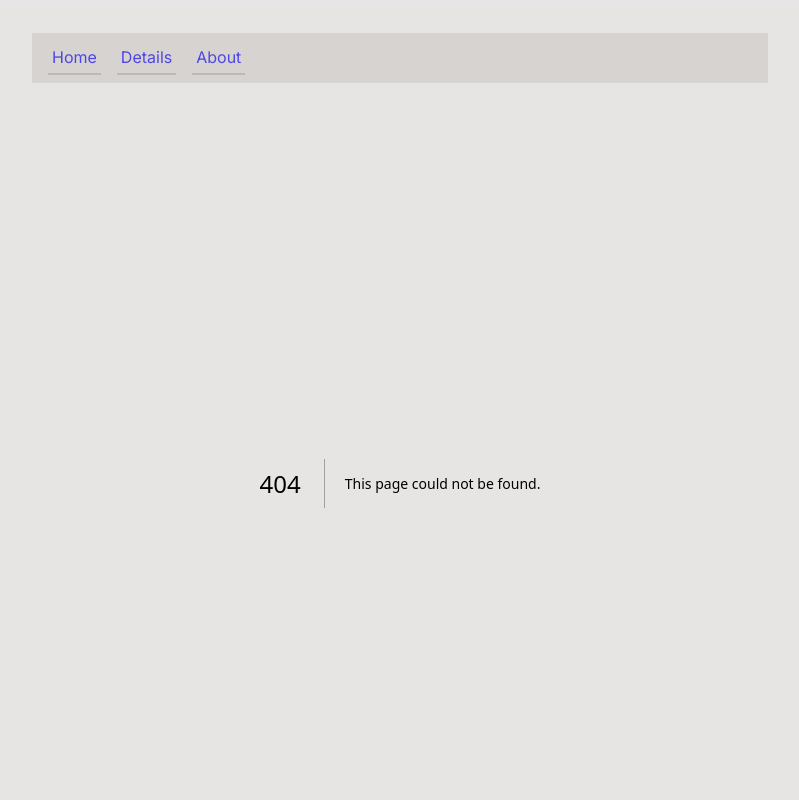
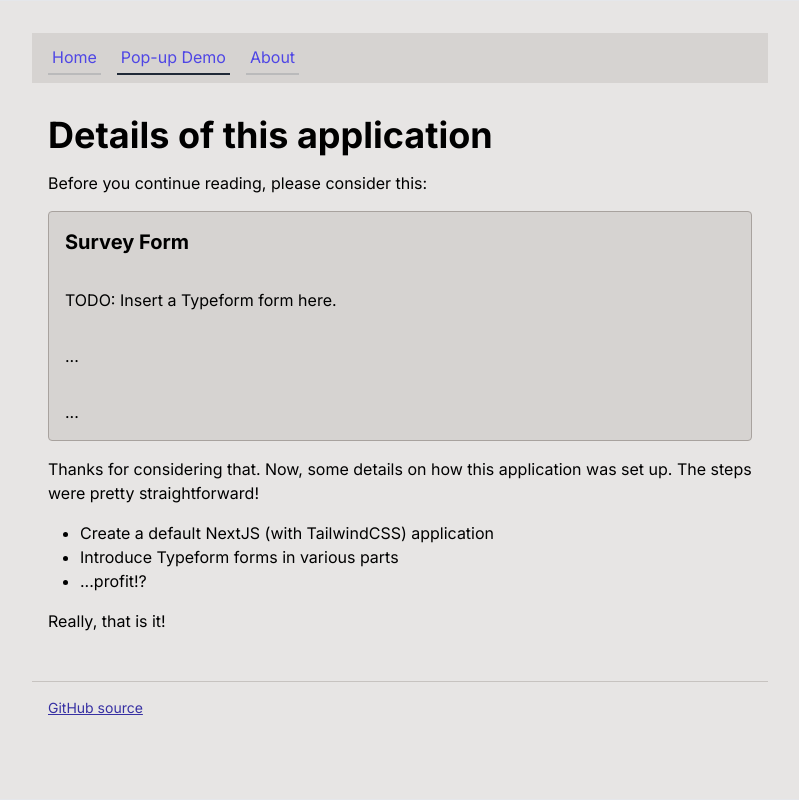
Before and after one commit to jeroenheijmans/sample-nextjs-with-typeform, a Next.js app: page /pop-up-demo in a window 1280 px wide. Before the commit this address had no page. Shown: the top 800 px of the page, without its empty margins (240-1039 px from the left). Built offline with nearby package versions, Linux system fonts and the light colour scheme.

Commit message:
Tweak menu structure

```diff
--- a/src/app/components/nav-bar.tsx
+++ b/src/app/components/nav-bar.tsx
@@ -18,10 +18,10 @@ export default function NavBar() {
         Home
       </Link>
       <Link
-        className={`${navLinkStyle} ${pathname === '/details' ? 'border-gray-800/100' : ''}`}
-        href='/details'
+        className={`${navLinkStyle} ${pathname === '/pop-up-demo' ? 'border-gray-800/100' : ''}`}
+        href='/pop-up-demo'
       >
-        Details
+        Pop-up Demo
       </Link>
       <Link
         className={`${navLinkStyle} ${pathname === '/about' ? 'border-gray-800/100' : ''}`}
--- a/src/app/details/page.tsx
+++ b/src/app/pop-up-demo/page.tsx
@@ -1,6 +1,6 @@
 import SurveyForm from '../components/survey-form';
 
-export default function Details() {
+export default function PopUpDemo() {
   return (
     <div className='px-4'>
       <h1 className='mt-8 text-4xl font-bold'>Details of this application</h1>
```
